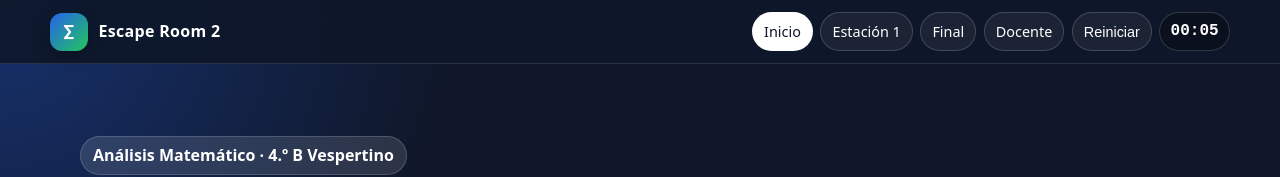
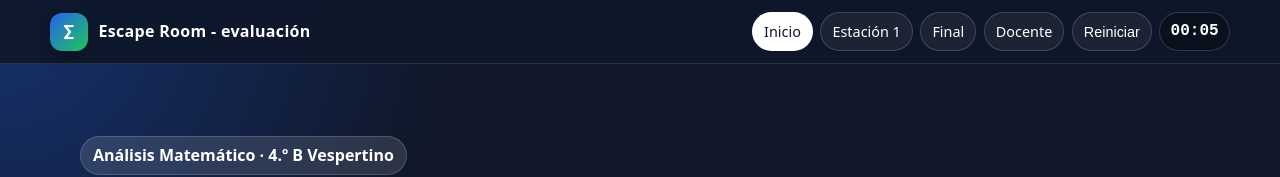
Before and after one commit to lucascolipe-glitch/escape-room-funciones-version-evaluacion, a plain HTML site: page index.html in a window 1280 px wide. Shown: the top 177 px of the page. Drawn offline with Linux system fonts and the light colour scheme.

Commit message:
Update index.html

```diff
--- a/index.html
+++ b/index.html
@@ -4,14 +4,14 @@
   <meta charset="UTF-8" />
   <meta name="viewport" content="width=device-width, initial-scale=1.0" />
   <meta name="description" content="Escape room de análisis de funciones para 4.º año." />
-  <title>Escape Room 2 - Alerta en el banco de pruebas</title>
+  <title>Escape Room  - Alerta en el banco de pruebas</title>
   <link rel="stylesheet" href="css/estilos.css" />
   <script defer src="js/escape.js"></script>
 </head>
 <body onload="initEscape('index')">
   <header class="barra-superior">
     <nav class="nav-contenedor">
-      <a class="marca" href="index.html"><span class="logo-mini">∑</span><span>Escape Room 2</span></a>
+      <a class="marca" href="index.html"><span class="logo-mini">∑</span><span>Escape Room - evaluación</span></a>
       <div class="menu">
         <a class="activo" href="index.html">Inicio</a>
         <a href="estacion1.html">Estación 1</a>
```
